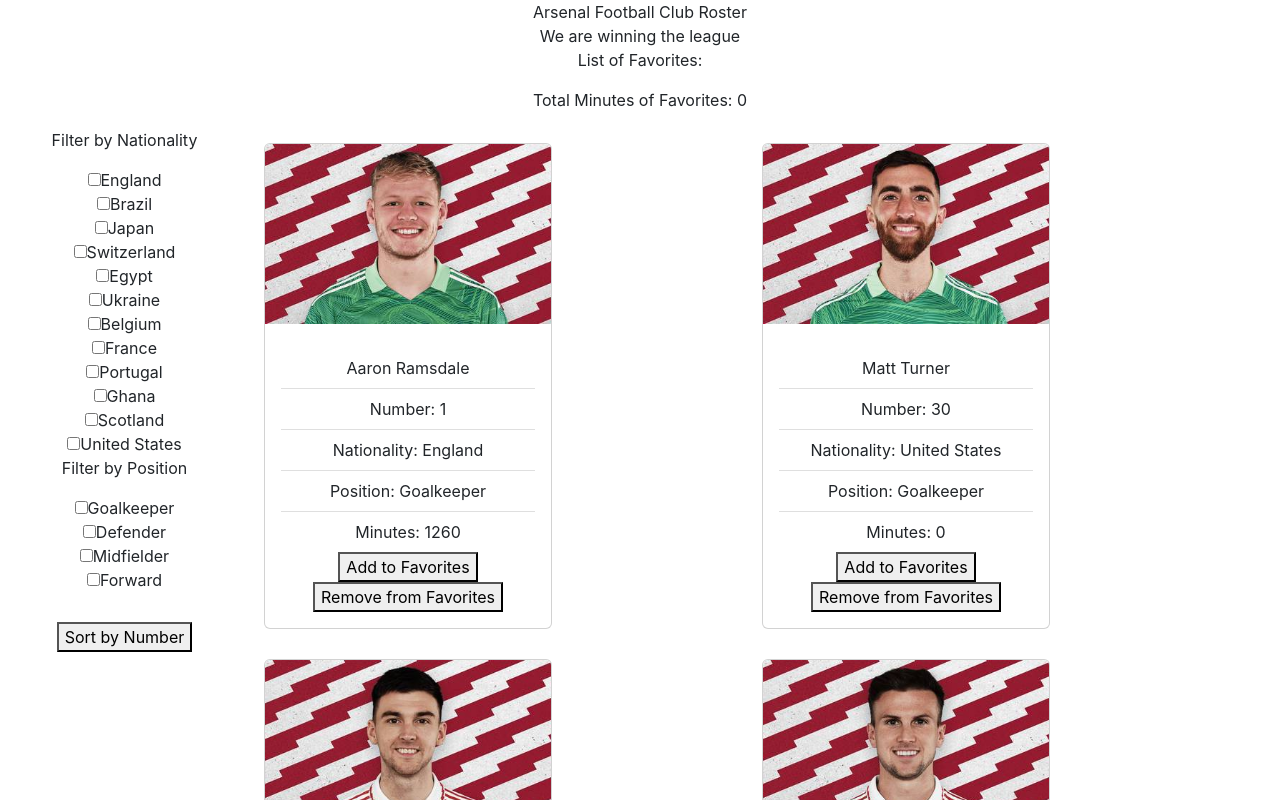
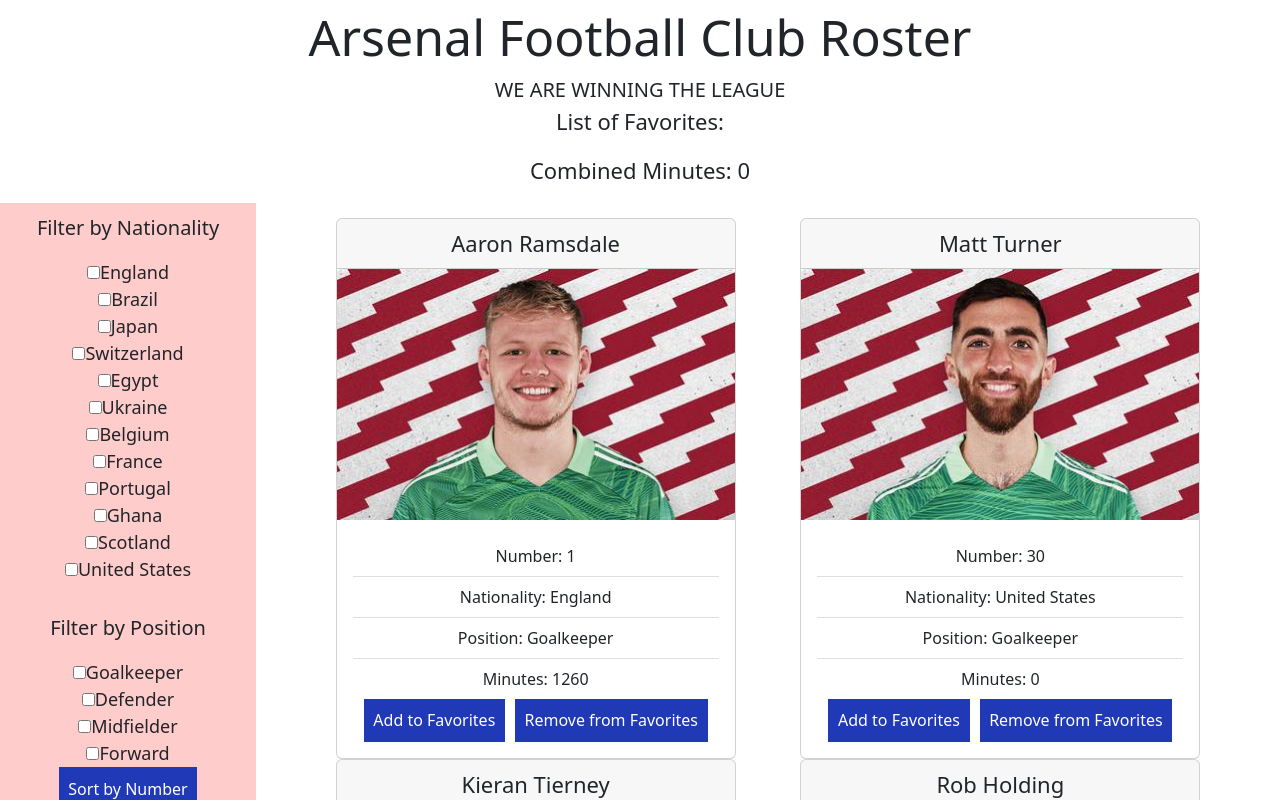
Before and after one commit to CozyCapybara/development, a React (Create React App) app: page / in a window 1280 px wide. Shown: the top 800 px of the page. Built offline with nearby package versions, Linux system fonts and the light colour scheme; the HTML template or start-up script is replaced by a standard one.

Commit message:
Done for now

```diff
--- a/src/App.css
+++ b/src/App.css
@@ -1,57 +1,114 @@
+
+
 .App {
   text-align: center;
+}
+
+*{
+  margin: 0;
+  padding: 0;
+  box-sizing: border-box;
+}
+
+
+
+.name {
+  font-size: 22px;
+  font-weight: 500;
 }
 
 
 .main-grid {
   display: grid;
   grid-template-columns: 1fr 4fr;
-  margin-right: 35px;
+
   align-items: start;
 }
 
 .item-grid {
-  display: grid;
+  display: flex;
   margin: 15px;
-  grid-gap: 30px;
-  grid-template-columns: 1fr 1fr 1fr;
-  grid-template-rows: 1fr;
+  flex-wrap: wrap;
+  justify-content: space-evenly;
+  align-items: center;
 }
 
 .country-group {
   display: flex;
   flex-direction: column;
+  margin-bottom: 30px;
 }
 
 .position-group {
   display: flex;
   flex-direction: column;
-  margin-bottom: 30px;
+
+}
+
+.labels {
+  font-size: 18px;
+}
+
+.filter-name {
+  font-weight: 500;
+  font-size: 20px;
+}
+
+.add-favorite {
+  margin-right: 10px;
+}
+
+.favorites-list {
+
 }
 
 
-
-@media screen and (max-width: 1700px) {
-  .item-grid {
-    grid-template-columns: 1fr 1fr;
-  }
+button {
+  background-color: rgb(32, 57, 182);
+  border: none;
+  color: white;
+  font-size: 15px;
+  padding: 0.6rem;
+  margin-right: 5px;
+  margin-left: 5px;
+  transition: color 0.2s, background-color 0.2s;
 }
 
-@media screen and (max-width: 768px) {
-
-  .item-grid {
-    grid-template-columns: 1fr;
-  }
+button:hover {
+  color: rgb(32, 57, 182);
+  background-color: white;
+  cursor: pointer;
 }
 
-@media screen and (max-width: 550px) {
+button:focus {
+  background-color: rgba(32,57,182,0.2);
+}
+
+
+.title {
+  font-size: 50px;
+  font-weight: 500;
+}
+
+.sidebar {
+  background-color: rgba(255, 0, 0, 0.2);
+  padding: 10px;
+}
+
+.desc {
+  font-size: 20px;
+}
+
+
+.favorites {
+  font-size: 22px;
+}
+
+
+@media screen and (max-width: 450px) {
 
   .main-grid {
     grid-template-columns: 1fr;
   }
 
-  .item-grid {
-    grid-template-columns: 1fr;
-  }
-
 }
--- a/src/App.js
+++ b/src/App.js
@@ -1,11 +1,9 @@
-
 import './App.css';
+import 'bootstrap/dist/css/bootstrap.min.css';
 import { useState } from "react";
 import players from "./assets/players.json";
 import { PlayerCard } from "./components/player"
-import { filter } from 'dom-helpers';
-import { updateFilters } from "./components/filterHandler"
-import { CheckBoxes } from './components/CheckBoxes';
+import { Filters } from './components/Filters';
 
 
 
@@ -100,6 +98,7 @@
     }
   }
 
+  // tried multiple sorts, didn't work
   const changeSortMin = (a,b) => {
     if (sortMin) {
       return sortMinutes(a,b);
@@ -135,6 +134,7 @@
     }
   }
 
+  // tried to make reset, couldn't figure it out
   function uncheckAll() {
     document.querySelectorAll('input[type="checkbox"]')
       .forEach(el => el.checked = false);
@@ -161,36 +161,29 @@
     <div className="App">
 
       <div className="header">
-        <div className="arsenal-logo">
-
-        </div>
         <div className="title">
           Arsenal Football Club Roster
         </div>
         <div className="desc">
-          We are winning the league
+          WE ARE WINNING THE LEAGUE
         </div>
-      </div>
-
-      <div id="favorites">
-
-        <p>List of Favorites:</p>
-        {favPlayers.map((name) => {
-          return(<p className="favorites-names">{name}</p>)
-        })}
-        <p>Total Minutes of Favorites: {mins}</p>
 
       </div>
 
-
-
+      <div className="favorites">
+        <p>List of Favorites:</p>
+        <div className="favorites-list">
+          {favPlayers.map((name) => {
+            return(<p className="favorites-names">{name}</p>)
+          })}
+        </div>
+        <p>Combined Minutes: {mins}</p>
+      </div>
 
       <div className="main-container">
-
-
         <div className="main-grid">
           <div className="sidebar">
-            <CheckBoxes addCountryFilter={addCountryFilter} addPositionFilter={addPositionFilter} removeCountryFilter={removeCountryFilter} removePositionFilter={removePositionFilter}/>
+            <Filters addCountryFilter={addCountryFilter} addPositionFilter={addPositionFilter} removeCountryFilter={removeCountryFilter} removePositionFilter={removePositionFilter}/>
             <button onClick={() => setSortNum(!sortNum)}>Sort by Number</button>
           </div>
 
--- a/src/components/CheckBoxes.js
+++ b/src/components/Filters.js
@@ -1,7 +1,7 @@
 import '../App.css';
 
 
-export function CheckBoxes({addCountryFilter: applyCountryFilter, addPositionFilter: applyPositionFilter, removeCountryFilter, removePositionFilter}) {
+export function Filters({addCountryFilter: applyCountryFilter, addPositionFilter: applyPositionFilter, removeCountryFilter, removePositionFilter}) {
 
   const handleCountryFilterChange = (event, country) => {
     if (event.target.checked === true){
@@ -113,4 +113,4 @@
 
 }
 
-export default CheckBoxes
+export default Filters
--- a/src/components/player.js
+++ b/src/components/player.js
@@ -1,19 +1,19 @@
 import Button from 'react-bootstrap/Button';
 import Card from 'react-bootstrap/Card';
-import ToggleButton from 'react-bootstrap/ToggleButton';
 import ListGroup from 'react-bootstrap/ListGroup';
 
 
 
 
 export function PlayerCard({item, addFavorite, removeFavorite}) {
+
   return (
-    <Card style={{ width: '18rem' }}>
+    <Card style={{ width: 400 }}>
+      <Card.Header className="name">{item.name}</Card.Header>
       <Card.Img variant="top" src={item.image} />
       <Card.Body>
-        <Card.Title>{item.title}</Card.Title>
-        <ListGroup className="list-group-flush">
-          <ListGroup.Item>{item.name}</ListGroup.Item>
+
+        <ListGroup className="list-group-flush" variant="flush">
           <ListGroup.Item>Number: {item.number}</ListGroup.Item>
           <ListGroup.Item>Nationality: {item.country}</ListGroup.Item>
           <ListGroup.Item>Position: {item.position}</ListGroup.Item>
@@ -23,5 +23,7 @@
         <button className="remove-favorite" onClick={() => {removeFavorite(item)}}>Remove from Favorites</button>
       </Card.Body>
     </Card>
+
+
   );
 }
```
